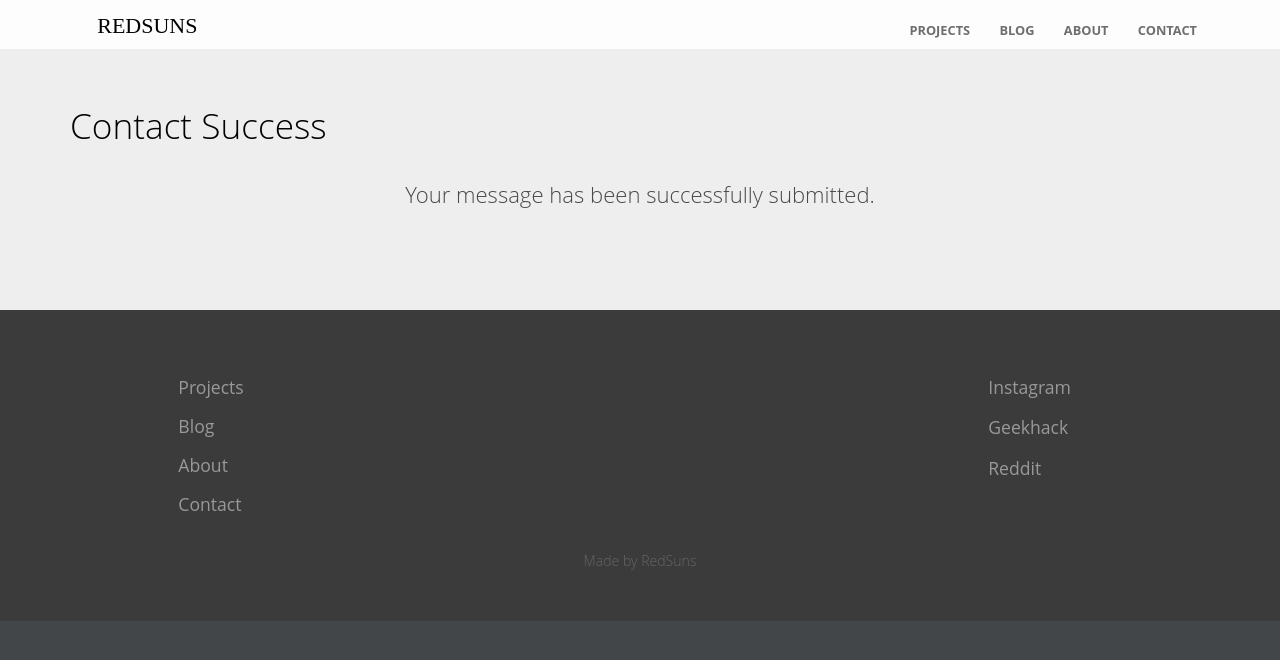
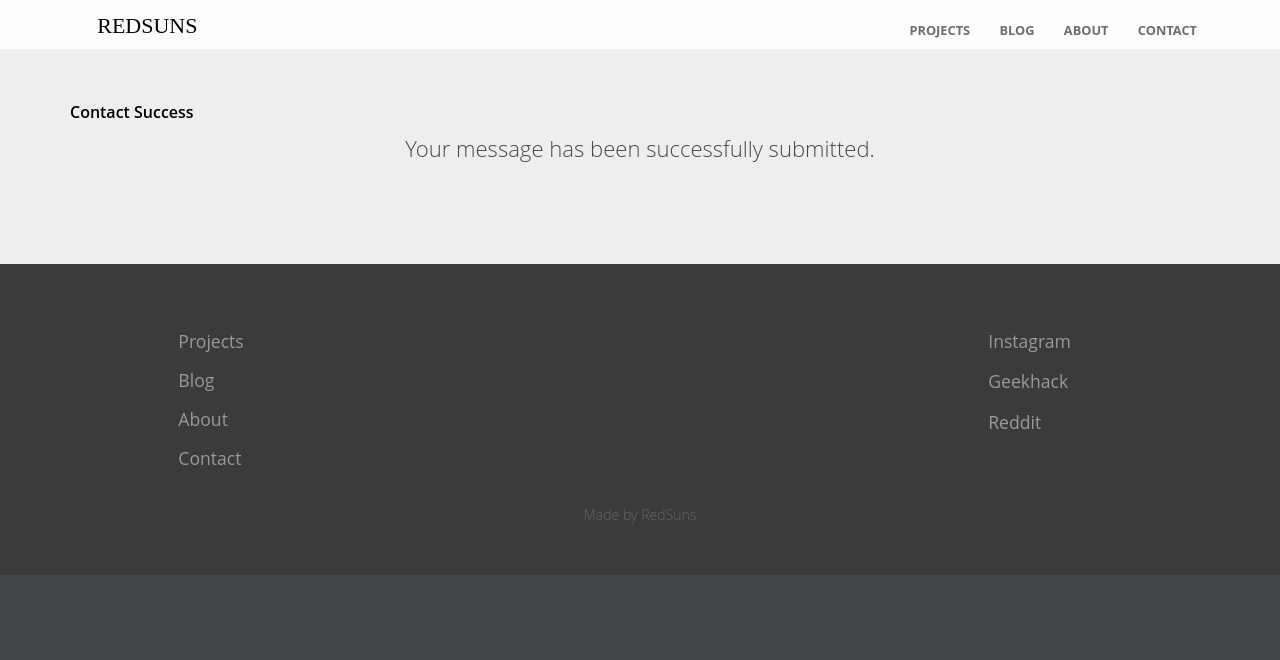
Before and after one commit to RedSunsRMK/redsunsrmk.github.io, a Jekyll site: the page built from contact-success.html, in a window 1280 px wide. Shown: the top 660 px of the page. Built offline with Jekyll 4.4.1, drawn with Linux system fonts in a browser that asks for light colours.

Commit message:
Update page.html

```diff
--- a/_layouts/page.html
+++ b/_layouts/page.html
@@ -5,10 +5,9 @@ layout: default
 	<section class="page">
 		<div class="container {% if page.full_width %}max-container{% endif %}">
 			{% if page.heading %}
-				{{ page.heading }}
+				<h2>{{ page.heading }}</h2>
 			{% elsif page.title and page.layout != 'archive' %}
-
-				<h2>{{ page.title }}</h2>
+				{{ page.title }}
 			{% endif %}
 			{% if page.description %}
 				<p class="subtext">{{ page.description }}</p>
```
